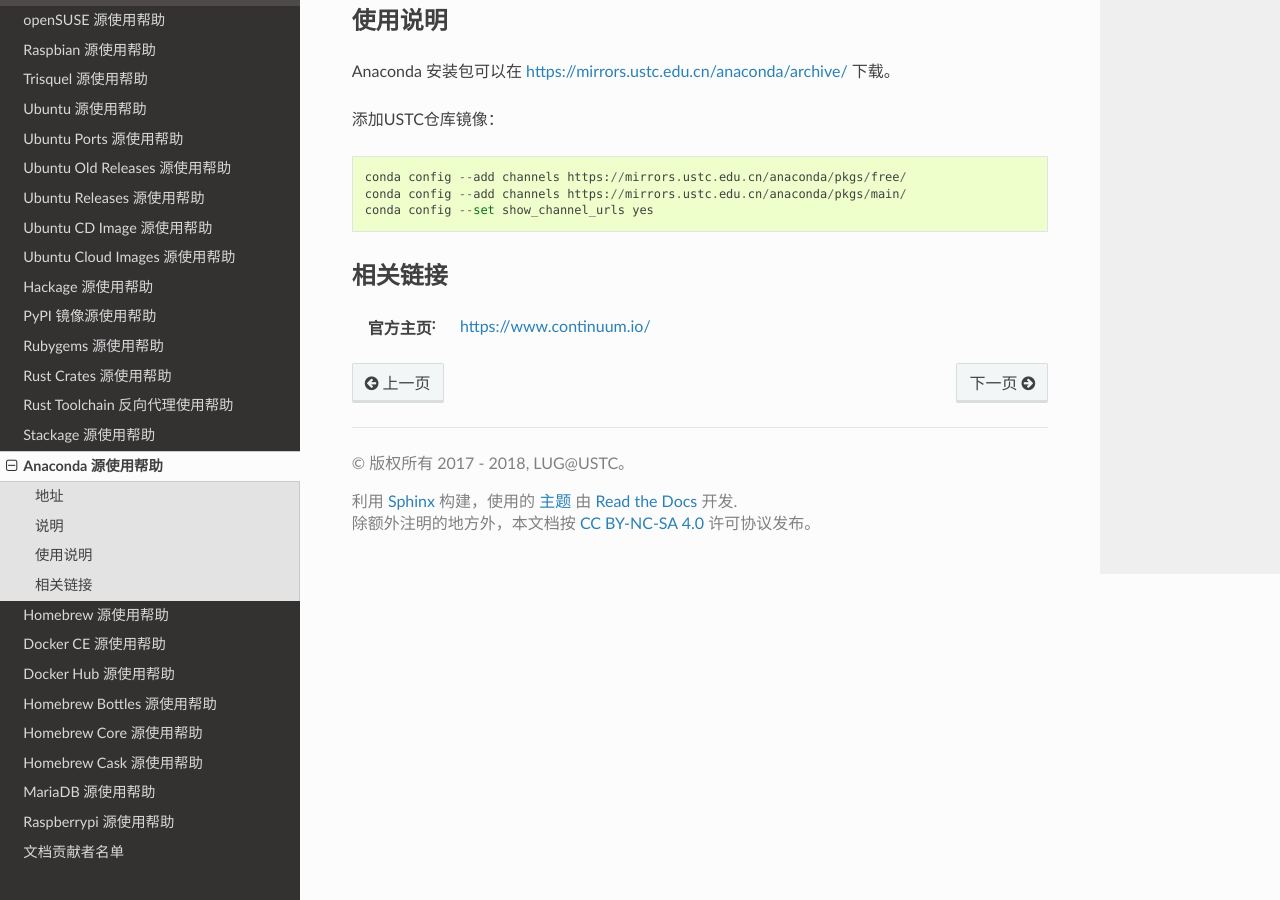
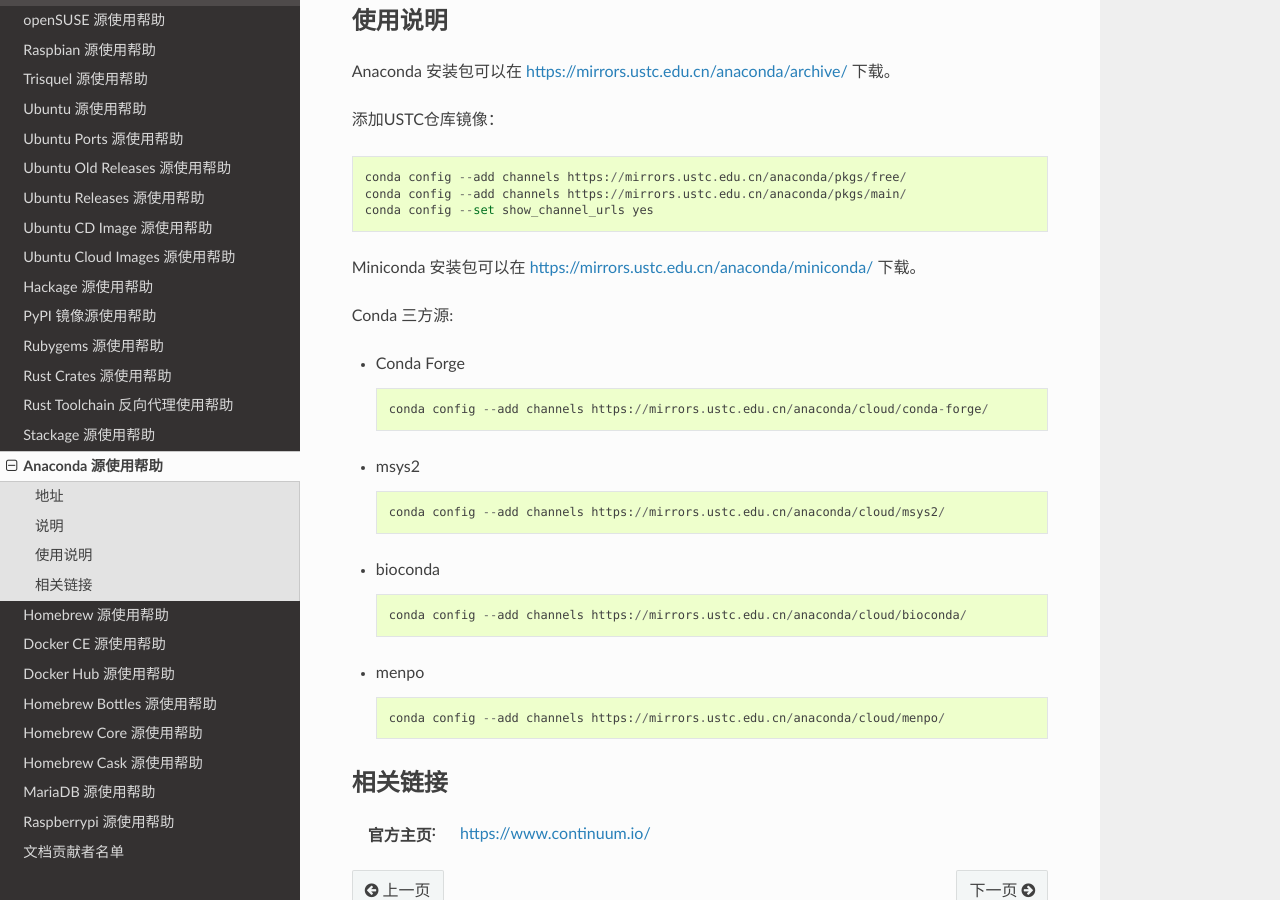
Before and after one commit to ustclug/mirrorhelp, a Sphinx documentation site: the page built from source/anaconda.rst, in a window 1280 px wide and 900 px high, scrolled down 381 px. Built offline with Sphinx 7.4.7 and the Read the Docs theme 2.0.0, drawn with Linux system fonts in a browser that asks for light colours; pages that are not in the unit, such as notebooks, are missing from menus.

Commit message:
add conda 3rd party sources

```diff
--- a/source/anaconda.rst
+++ b/source/anaconda.rst
@@ -25,6 +25,27 @@
     conda config --add channels https://mirrors.ustc.edu.cn/anaconda/pkgs/main/
     conda config --set show_channel_urls yes
 
+Miniconda 安装包可以在 https://mirrors.ustc.edu.cn/anaconda/miniconda/ 下载。
+
+Conda 三方源:
+
+- Conda Forge ::
+
+    conda config --add channels https://mirrors.ustc.edu.cn/anaconda/cloud/conda-forge/
+
+- msys2 ::
+
+    conda config --add channels https://mirrors.ustc.edu.cn/anaconda/cloud/msys2/
+
+- bioconda ::
+
+    conda config --add channels https://mirrors.ustc.edu.cn/anaconda/cloud/bioconda/
+
+- menpo ::
+
+    conda config --add channels https://mirrors.ustc.edu.cn/anaconda/cloud/menpo/
+
+
 相关链接
 ========
 
```
